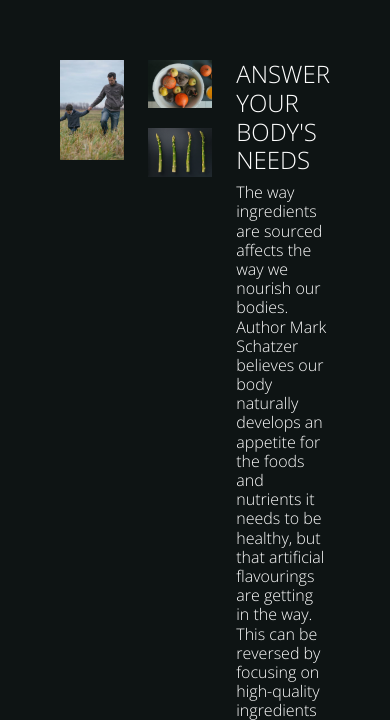
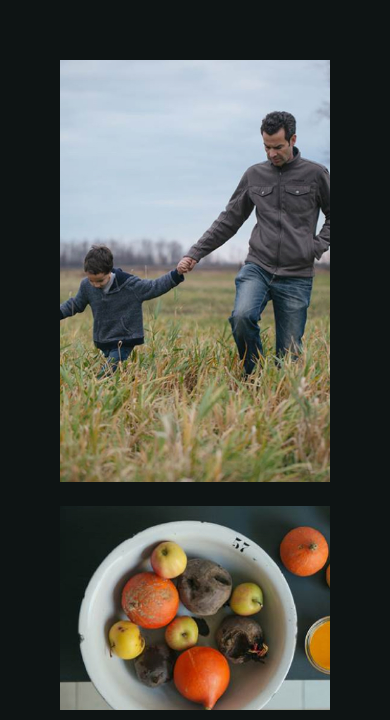
Before and after one commit to ianpamintuan/filta-fe, a website built with Vite: page index.html in a window 390 px wide. Shown: the part 140-860 px from the top of the page. Built offline with nearby package versions, Linux system fonts and the light colour scheme.

Commit message:
feat: Gallery mobile

```diff
--- a/components/Gallery/styles.css
+++ b/components/Gallery/styles.css
@@ -13,3 +13,13 @@
   flex-direction: column;
   gap: var(--spacing-m);
 }
+
+@media screen and (max-width: 767px) {
+  .gallery {
+    flex-direction: column;
+  }
+
+  .gallery__item {
+    flex-basis: 100;
+  }
+}
```
